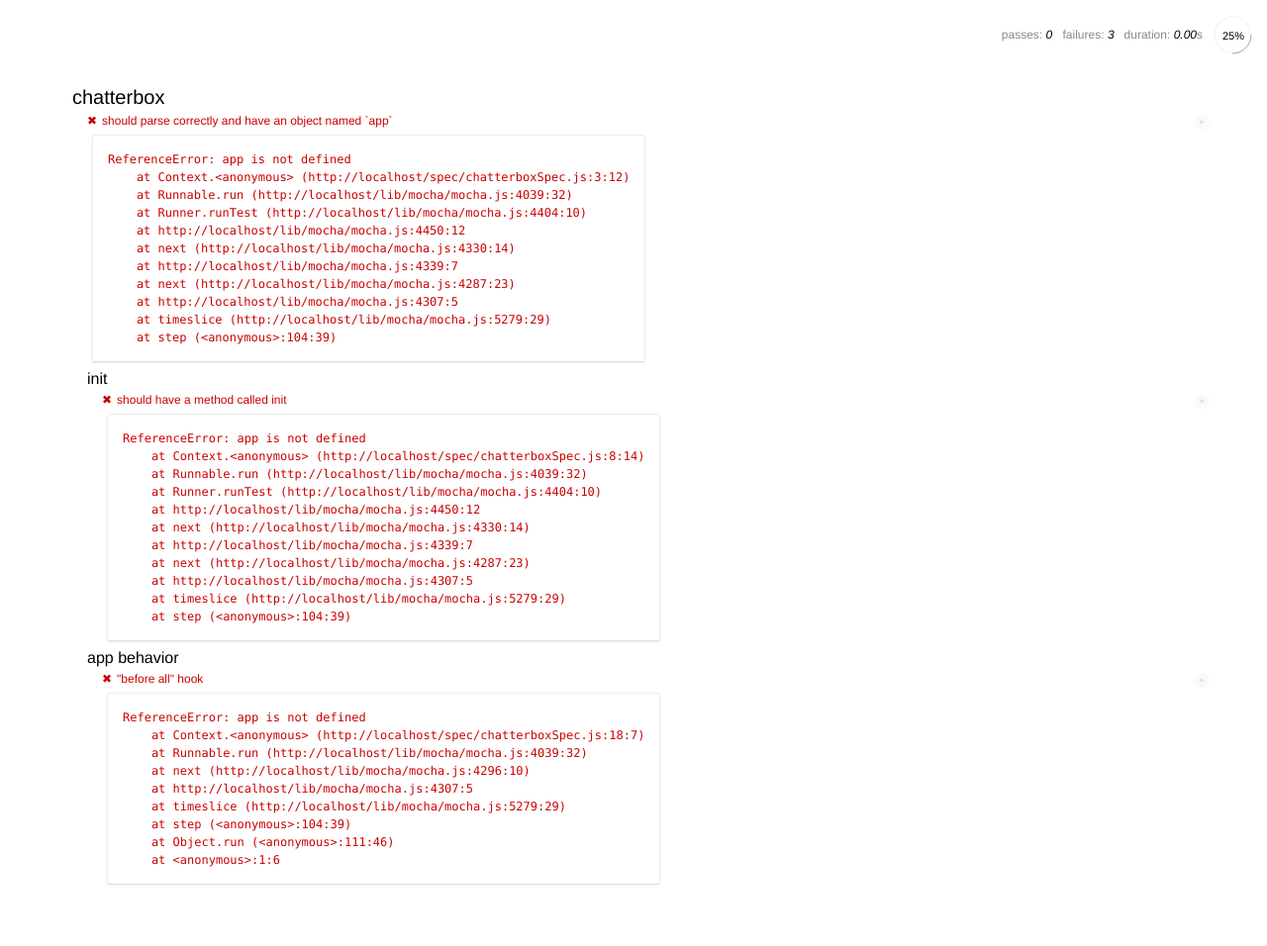
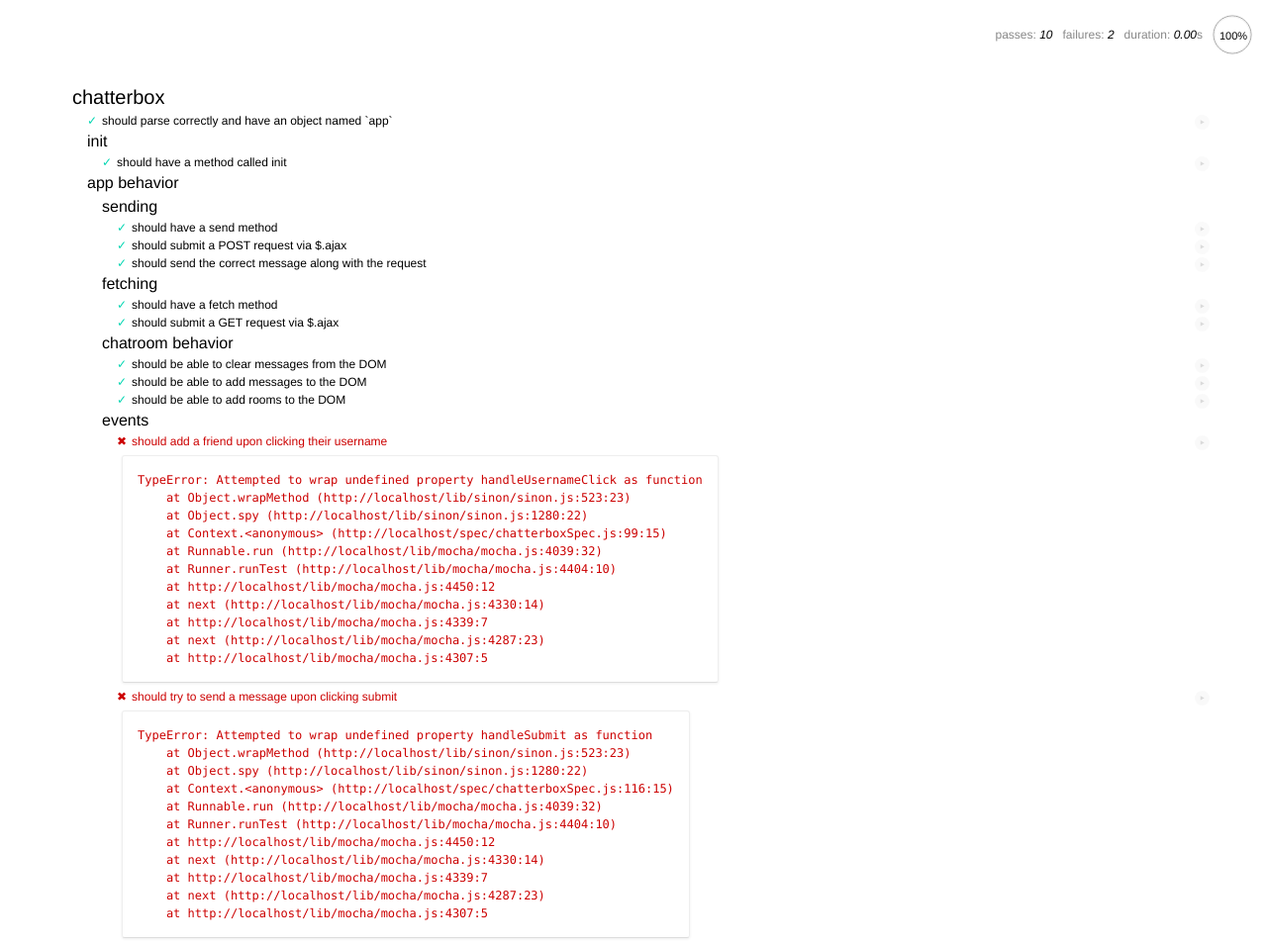
Before and after one commit to placidrod/chatterbox-client, a website: page SpecRunner.html in a window 1280 px wide. Shown: the whole page at 99% size. Drawn offline with Linux system fonts and the light colour scheme; no server answers.

Commit message:
Pass most tests

```diff
--- a/client/index.html
+++ b/client/index.html
@@ -7,6 +7,7 @@
 
     <!-- dependencies -->
     <script src="bower_components/jquery/dist/jquery.js"></script>
+    <script src="bower_components/underscore/underscore.js"></script>
     <script>
       // YOU DO NOT NEED TO EDIT THIS CODE
       if (!/(&|\?)username=/.test(window.location.search)) {
@@ -18,6 +19,7 @@
         window.location.search = newSearch;
       }
     </script>
+
     <!-- your scripts -->
     <script src="env/config.js"></script>
     <script src="scripts/app.js"></script>
@@ -26,7 +28,10 @@
     <div id="main">
       <h1>chatterbox</h1>
       <!-- Your HTML goes here! -->
+
+      <select id="roomSelect"></select>
     </div>
-    <div id="chats"></div>
+    <div id="chats">Chats</div>
+    <div id="friends">Friends</div>
   </body>
 </html>
--- a/client/scripts/app.js
+++ b/client/scripts/app.js
@@ -1 +1,71 @@
 // YOUR CODE HERE:
+//var app is in ES6 format below, fulfilling minor checkpoint goals for sprint.
+var app = {
+
+  // We likely need to create objects for chatRooms, Friends,  etc... that then link to div's in the html...messages object
+  init() {
+    this.fetch('http://parse.hrr.hackreactor.com/chatterbox/classes/messages');
+
+  },
+  send(message) {
+    $.ajax({// This is the url you should use to communicate with the parse API server.
+      url: 'http://parse.hrr.hackreactor.com/chatterbox/classes/messages',
+      type: 'POST',
+      data: JSON.stringify(message),
+      contentType: 'application/json',
+      success: function (data) {
+        console.log('chatterbox: Message sent');
+      },
+      error: function (data) {
+        console.error('chatterbox: Failed to send message', data);
+      }
+    });
+  },
+  fetch(url) { // fetch may need to take an argument of a url later to specify which subdirectory to fetch/get
+    $.ajax({
+      url: url, //'http://parse.hrr.hackreactor.com/chatterbox/classes/messages',//may need to change to variable later
+      type: 'GET',
+      //GET needs a target???
+      //data: JSON.stringify(message),
+      contentType: 'application/json',
+      success: function (data) {
+        console.log('chatterbox: Fetched');
+        for (var i = 0; i < data.results.length; i += 1) {
+        // escape(data.result[i].username)
+        // escape(data.result[i].text)
+        // escape(data.result[i].rom)
+          app.renderMessage((data.results[i]));
+        }
+      },
+      error: function (data) {
+        console.error('chatterbox: Failed to fetch', data);
+      }
+    });
+  },
+  clearMessages() {
+    $('#chats').empty();
+  },
+  renderMessage(message) {
+    //message = app.e
+    var messageDiv = `
+      <div class="chat">
+      <p class="username">${message.username}</p>
+      <p class="text">${message.text}</p>
+      </div>
+    `; // <p class="roomname">${message.roomname}</p>
+    $('#chats').prepend(messageDiv);
+  },
+  renderRoom(room) {
+    $('#roomSelect').append(`<option value="${room}"> ${room} </option>`);
+  },
+  handleUserNameClick() {
+
+  },
+  escape(text) {
+    return;//regexed'version of that text/escaped thing
+  },
+};
+
+app.init();
+
+//http://parse.hrr.hackreactor.com/chatterbox/classes/messages where CAMPUS is your campus identifier (ex: atx, nyc, la, sfs, sfm6, sfm8, hrr, etc).
--- a/client/styles/styles.css
+++ b/client/styles/styles.css
@@ -67,6 +67,7 @@ form input[type=text] {
 
 .chat .username {
     font-weight: 800;
+    color: red;
 }
 
 .chat:hover {
```
Also changed, not shown: bower.json (+5 -2 lines), 1 other file.
